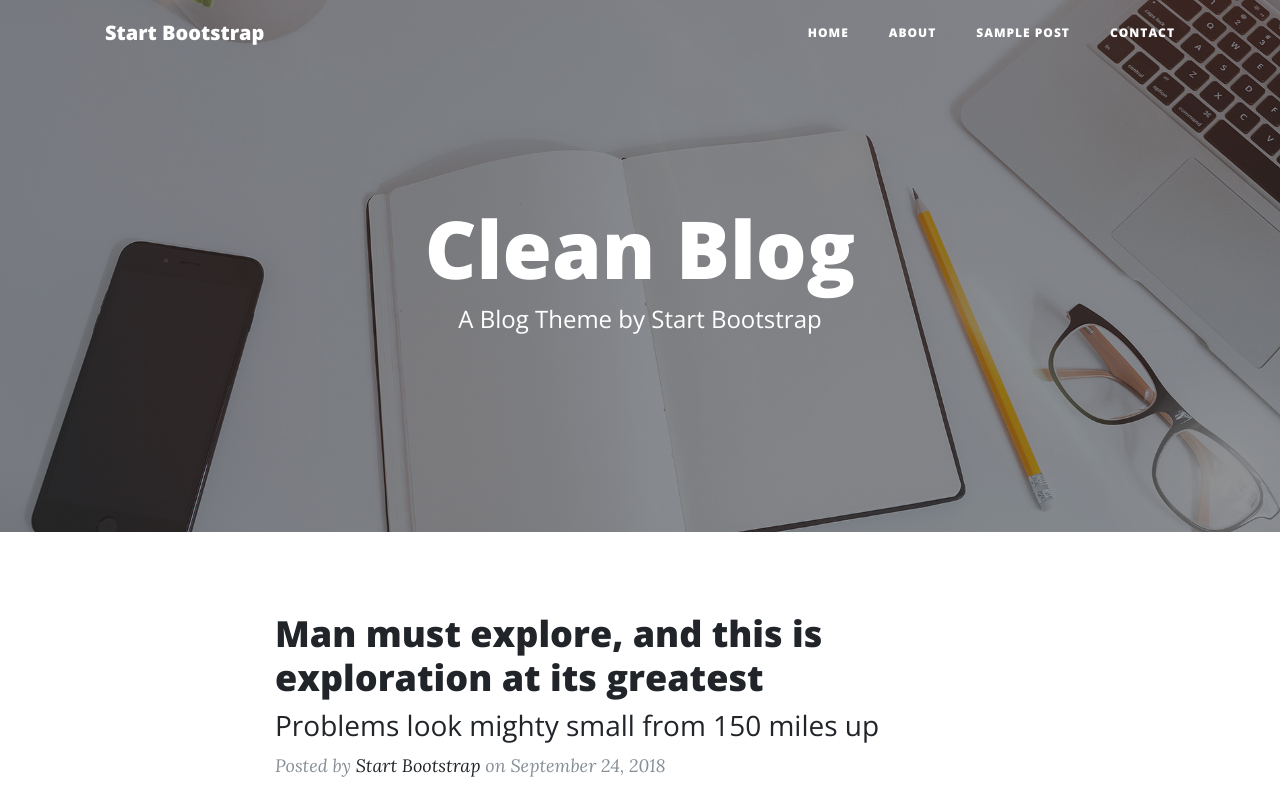
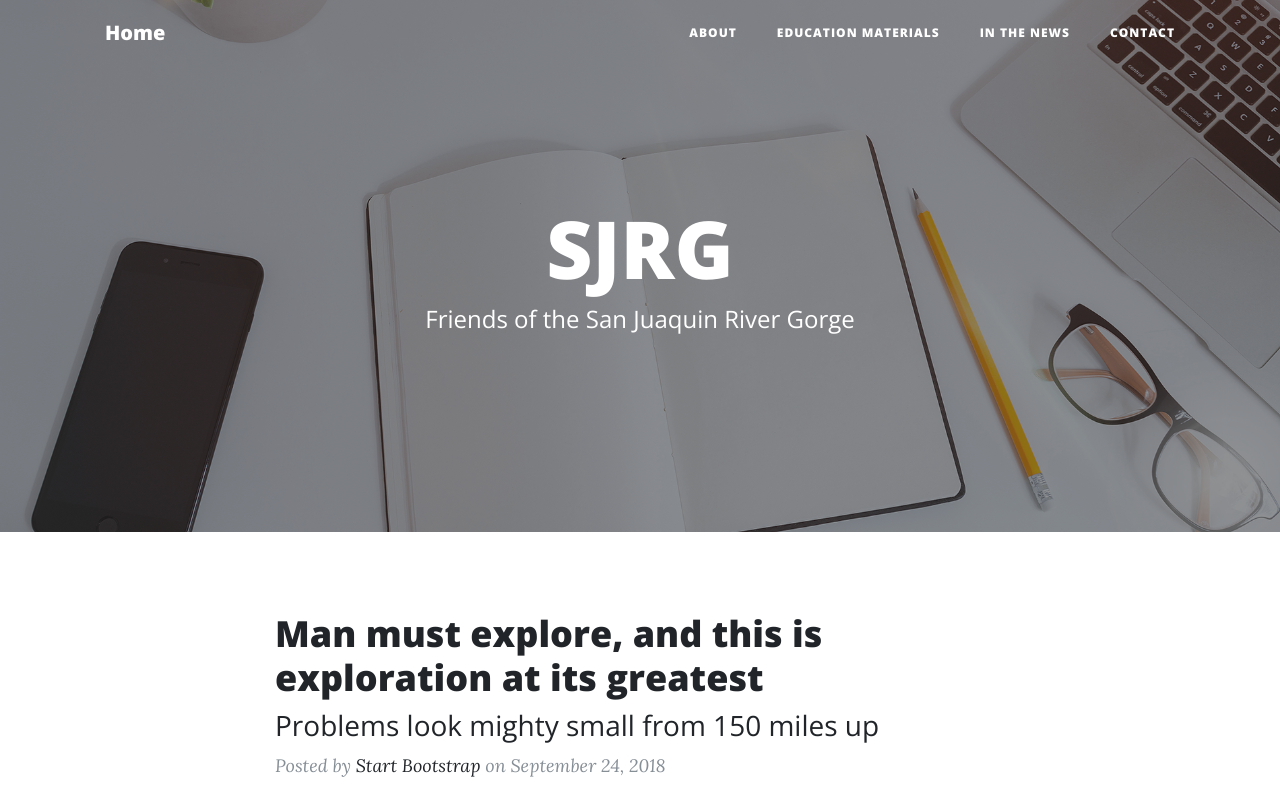
Before and after one commit to mTucker-18/SJRG-Website, a website: page docs/index.html in a window 1280 px wide. Shown: the top 800 px of the page. Drawn offline with nearby package versions, Linux system fonts and the light colour scheme.

Commit message:
added favicon and fixed navbar

```diff
--- a/docs/index.html
+++ b/docs/index.html
@@ -8,7 +8,7 @@
     <meta name="description" content="">
     <meta name="author" content="">
 
-    <title>Clean Blog - Start Bootstrap Theme</title>
+    <title>SJRG - Friends of the San Juaquin River Gorge</title>
 
     <!-- Bootstrap core CSS -->
     <link href="vendor/bootstrap/css/bootstrap.min.css" rel="stylesheet">
@@ -19,7 +19,8 @@
     <link href='https://fonts.googleapis.com/css?family=Open+Sans:300italic,400italic,600italic,700italic,800italic,400,300,600,700,800' rel='stylesheet' type='text/css'>
 
     <!-- Custom styles for this template -->
-    <link href="css/clean-blog.min.css" rel="stylesheet">
+    <link href="css/clean-blog.css" rel="stylesheet">
+    <link rel="icon" type="image/png" href="img/leaf-pic.png" sizes="32x32" />
 
   </head>
 
@@ -28,21 +29,20 @@
     <!-- Navigation -->
     <nav class="navbar navbar-expand-lg navbar-light fixed-top" id="mainNav">
       <div class="container">
-        <a class="navbar-brand" href="index.html">Start Bootstrap</a>
-        <button class="navbar-toggler navbar-toggler-right" type="button" data-toggle="collapse" data-target="#navbarResponsive" aria-controls="navbarResponsive" aria-expanded="false" aria-label="Toggle navigation">
-          Menu
-          <i class="fas fa-bars"></i>
-        </button>
+        <a class="navbar-brand" href="index.html">Home</a>
         <div class="collapse navbar-collapse" id="navbarResponsive">
           <ul class="navbar-nav ml-auto">
-            <li class="nav-item">
+            <!-- <li class="nav-item">
               <a class="nav-link" href="index.html">Home</a>
-            </li>
+            </li> -->
             <li class="nav-item">
               <a class="nav-link" href="about.html">About</a>
             </li>
             <li class="nav-item">
-              <a class="nav-link" href="post.html">Sample Post</a>
+              <a class="nav-link" href="about.html">Education Materials</a>
+            </li>
+            <li class="nav-item">
+              <a class="nav-link" href="post.html">In the News</a>
             </li>
             <li class="nav-item">
               <a class="nav-link" href="contact.html">Contact</a>
@@ -59,8 +59,8 @@
         <div class="row">
           <div class="col-lg-8 col-md-10 mx-auto">
             <div class="site-heading">
-              <h1>Clean Blog</h1>
-              <span class="subheading">A Blog Theme by Start Bootstrap</span>
+              <h1>SJRG</h1>
+              <span class="subheading">Friends of the San Juaquin River Gorge</span>
             </div>
           </div>
         </div>
```
Also changed, not shown: docs/about.html (+11 -12 lines), docs/img/leaf-pic.png (added).
